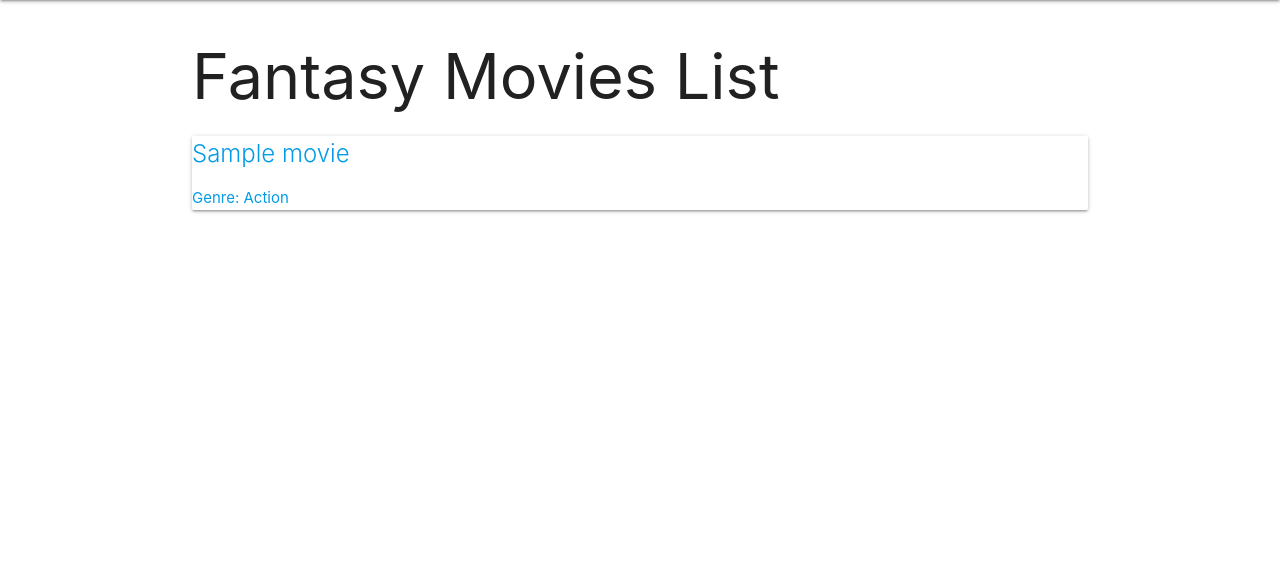
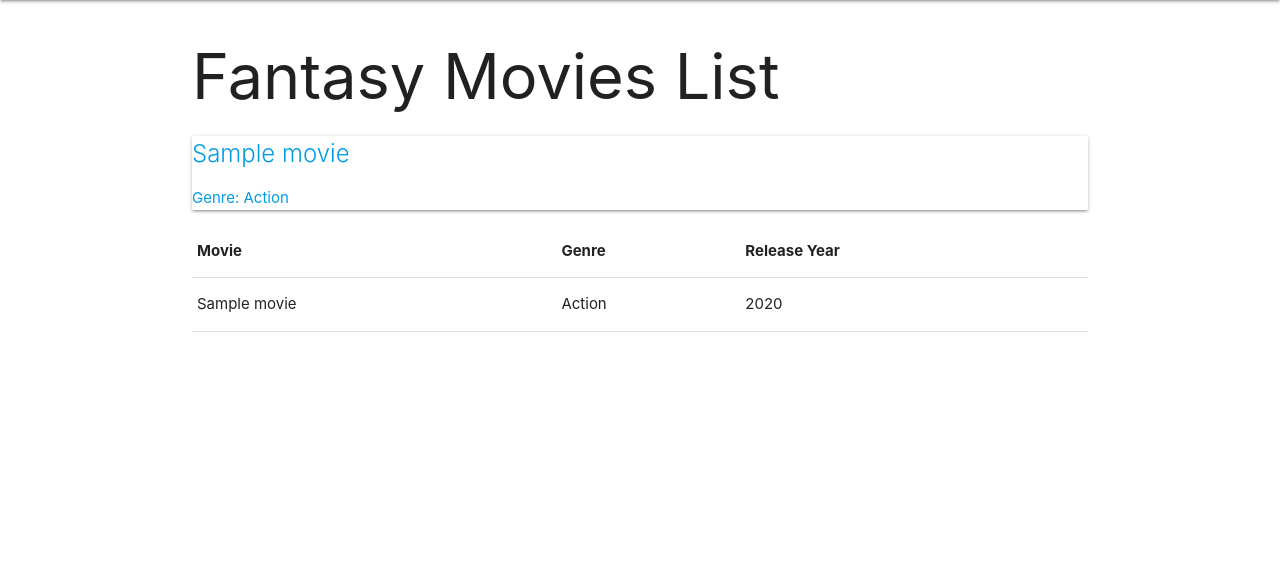
Before and after one commit to johnbean36/fantasy3movies, a Django app: page /movies/ in a window 1280 px wide. Shown: the part 64-636 px from the top of the page. Run offline with Django 5.2, Linux system fonts and the light colour scheme; tables that the repository leaves empty hold one stand-in row (values such as "Sample post").

Commit message:
index page display as table

```diff
--- a/main_app/static/css/style.css
+++ b/main_app/static/css/style.css
@@ -16,3 +16,7 @@ body {
   .form {
     width: 10%;
   }
+
+tr.index_pick :hover {
+box-shadow: 0 4px 8px rgba(0, 0, 0, 0.1);
+}
--- a/main_app/templates/base.html
+++ b/main_app/templates/base.html
@@ -8,9 +8,10 @@
     <meta http-equiv="X-UA-Compatible" content="ie=edge">
     <title>Fantasy3Movies</title>
     <link rel="stylesheet" href="https://cdnjs.cloudflare.com/ajax/libs/materialize/1.0.0/css/materialize.min.css">
-    <link rel="stylesheet" type="text/css" href="{% static 'css/style.css' %}">
+
     <link href="https://fonts.googleapis.com/icon?family=Material+Icons" rel="stylesheet">
     <script defer src="https://cdnjs.cloudflare.com/ajax/libs/materialize/1.0.0/js/materialize.min.js"></script>
+    <link rel="stylesheet" type="text/css" href="{% static 'css/style.css' %}">
     <script src="https://ajax.googleapis.com/ajax/libs/jquery/3.5.1/jquery.min.js"></script>
 </head>
 <body>
--- a/main_app/templates/movies/index.html
+++ b/main_app/templates/movies/index.html
@@ -2,7 +2,6 @@
 {% block content %}
 
 <h1>Fantasy Movies List</h1>
-<!-- <h3>index page</h3> -->
 
 {% for movie in movies %}
     <a href="{% url 'detail' movie.id %}">
@@ -14,10 +13,27 @@
             </div>
         </div>
     </a>
+{% endfor %}
+<table>
+    <thead>
+        <tr>
+            <th>Movie</th>
+            <th>Genre</th>
+            <th>Release Year</th>
+        </tr>
+    </thead>
+
+    <tbody>
+        {% for movie in movies %}
+        <tr class="index_pick" onclick="window.location='{% url 'detail' movie.id %}';" style="cursor:pointer;">
+            <td>{{ movie.name }}</td>
+            <td>{{ movie.get_genre_display }}</td>
+            <td>{{ movie.release_year }}</td>
+        </tr>
+        {% endfor %}
+    </tbody>
+</table>
 
 
 
-{% endfor %}
-
-
 {% endblock %}
```
